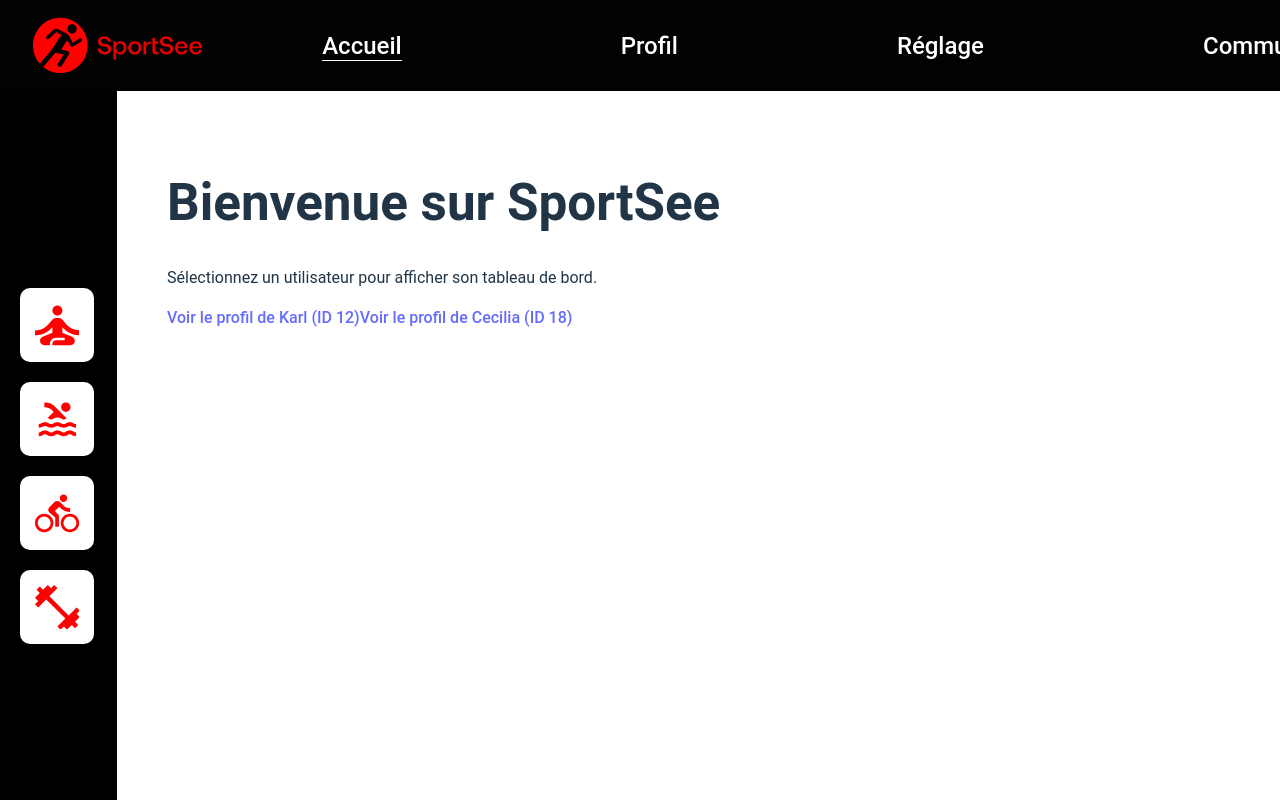
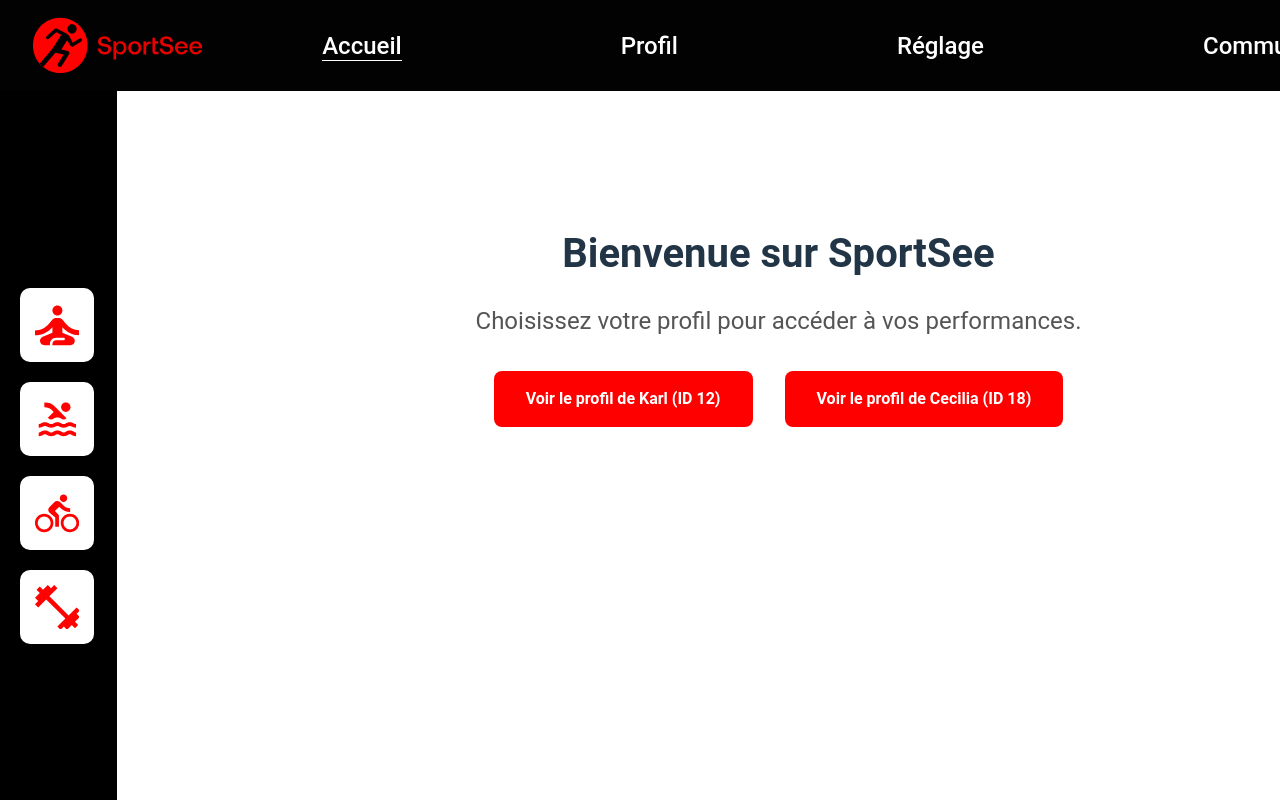
Before and after one commit to RodolpheACHY/SportSeeFront, a React (Vite) app: page / in a window 1280 px wide. Shown: the top 800 px of the page. Built offline with nearby package versions, Linux system fonts and the light colour scheme.

Commit message:
ajout homepage + config router + test nav ===> ok

```diff
--- a/src/pages/homePage/HomePage.jsx
+++ b/src/pages/homePage/HomePage.jsx
@@ -3,18 +3,18 @@ import styles from "./homePage.module.scss";
 
 export default function Home() {
   return (
-    <main className="home-container">
-      <h1 className="home-title">Bienvenue sur SportSee</h1>
-      <p className="home-subtitle">
-        Sélectionnez un utilisateur pour afficher son tableau de bord.
+    <main className={styles.homePage__homeContainer}>
+      <h1 className={styles.homePage__homeTitle}>Bienvenue sur SportSee</h1>
+      <p className={styles.homePage__homeSubtitle}>
+        Choisissez votre profil pour accéder à vos performances.
       </p>
 
-      <div className="home-buttons">
-        <Link className="home-btn" to="/profil/12">
+      <div className={styles.homePage__homeButtons}>
+        <Link className={styles.homePage__homeBtn} to="/profil/12">
           Voir le profil de Karl (ID 12)
         </Link>
 
-        <Link className="home-btn" to="/profil/18">
+        <Link className={styles.homePage__homeBtn} to="/profil/18">
           Voir le profil de Cecilia (ID 18)
         </Link>
       </div>
--- a/src/pages/homePage/homePage.module.scss
+++ b/src/pages/homePage/homePage.module.scss
@@ -1,23 +1,24 @@
 @use '../../styles/settings';
 
 .homePage {
-  &__home-container {
+  &__homeContainer {
     padding: 4rem 2rem;
     text-align: center;
   }
 
-  &__home-title {
+  &__homeTitle {
     font-size: 2.5rem;
     font-weight: settings.$font-weight-bold;;
   }
 
-  &__home-subtitle {
-    font-size: 1.2rem;
+  &__homeSubtitle {
+    /* font-size: 1.2rem; */
+    font-size: 1.5rem;
     margin-top: 0.5rem;
     color: #555;
   }
 
-  &__home-buttons {
+  &__homeButtons {
     margin-top: 2rem;
     display: flex;
     justify-content: center;
@@ -25,7 +26,7 @@
     flex-wrap: wrap;
   }
 
-  &__home-btn {
+  &__homeBtn {
     padding: 1rem 2rem;
     background: #ff0000;
     color: white;
@@ -35,7 +36,8 @@
     transition: 0.2s;
 
     &:hover {
-      background: #cc0000;
+      background: #cc0000 !important;
+      filter: none !important;
       transform: translateY(-3px);
     }
   }
```
Also changed, not shown: 1 other file (tests, documents, lock files or other folders).
